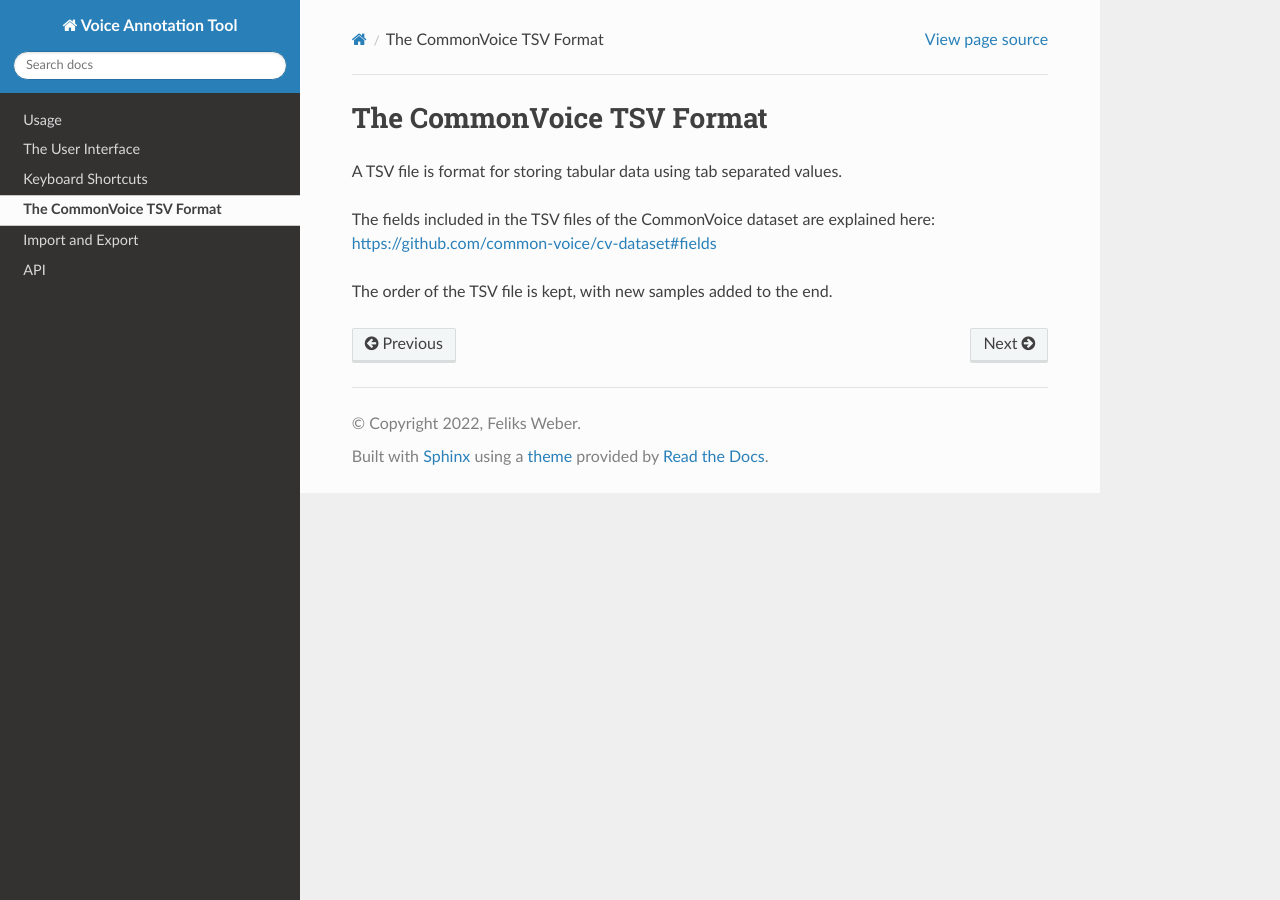
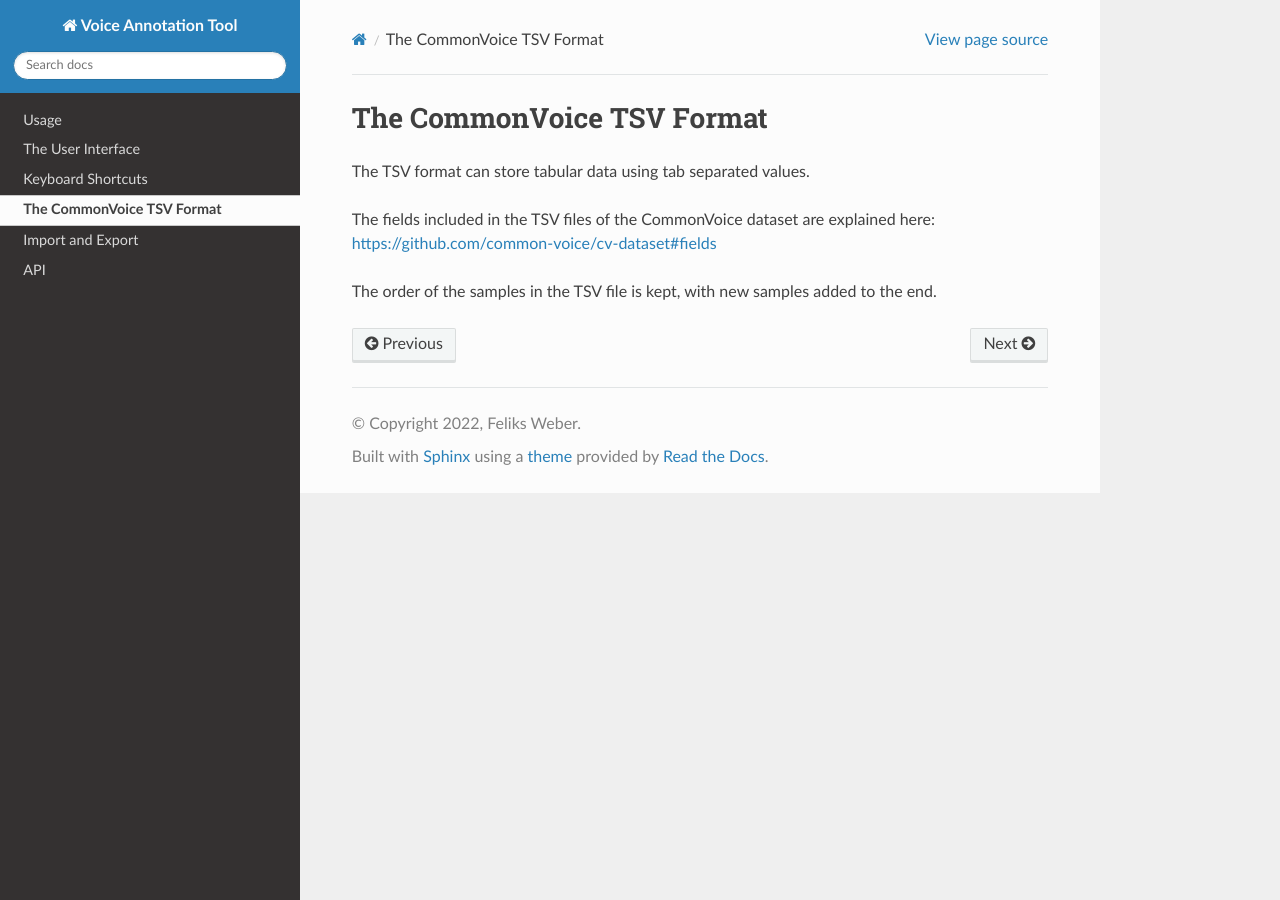
Before and after one commit to tud-zih-energy/voice-annotation-tool, a Sphinx documentation site: the page built from docs/tsv_format.rst, in a window 1280 px wide. Built offline with Sphinx 7.4.7 and the Read the Docs theme 2.0.0, drawn with Linux system fonts in a browser that asks for light colours.

Commit message:
Fix spelling mistake in TSV format documentation

```diff
--- a/docs/tsv_format.rst
+++ b/docs/tsv_format.rst
@@ -3,8 +3,8 @@
 The CommonVoice TSV Format
 ==========================
 
-A TSV file is format for storing tabular data using tab separated values.
+The TSV format can store tabular data using tab separated values.
 
 The fields included in the TSV files of the CommonVoice dataset are explained here: https://github.com/common-voice/cv-dataset#fields
 
-The order of the TSV file is kept, with new samples added to the end.
+The order of the samples in the TSV file is kept, with new samples added to the end.
```
